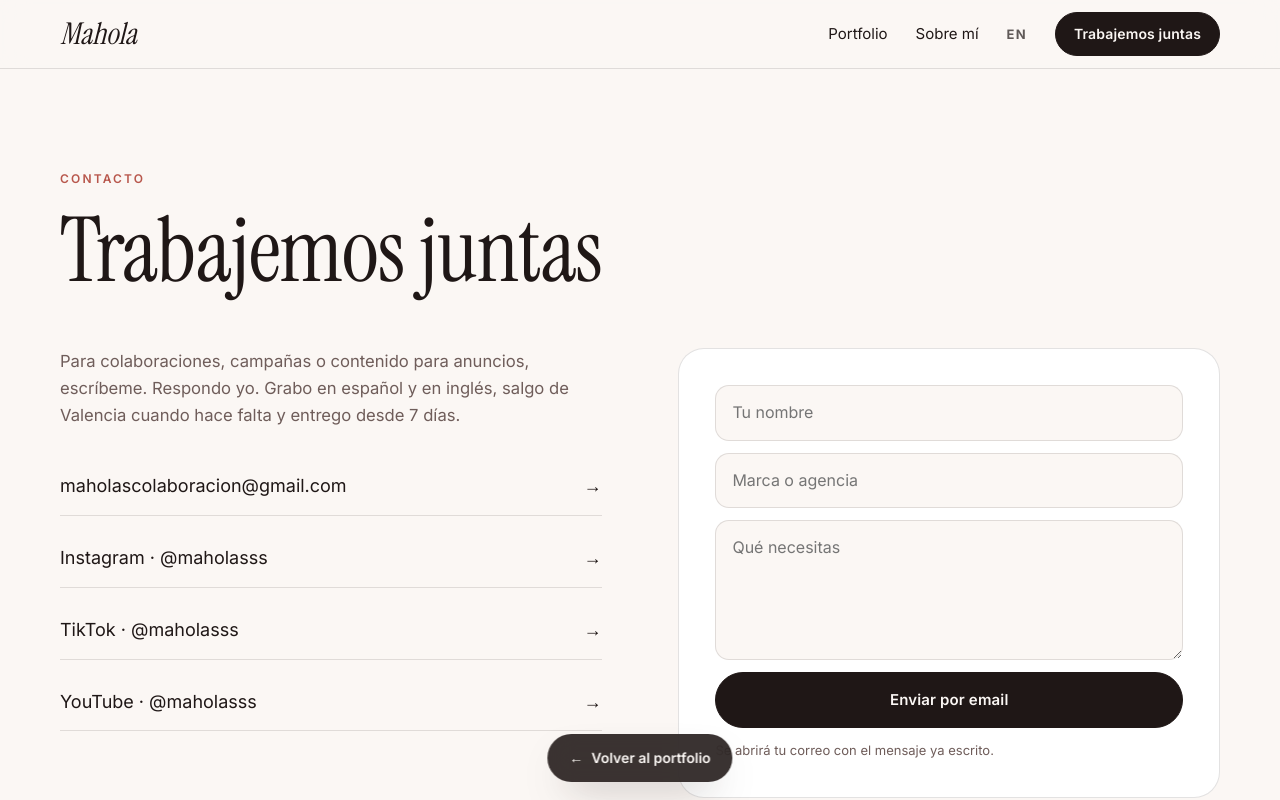
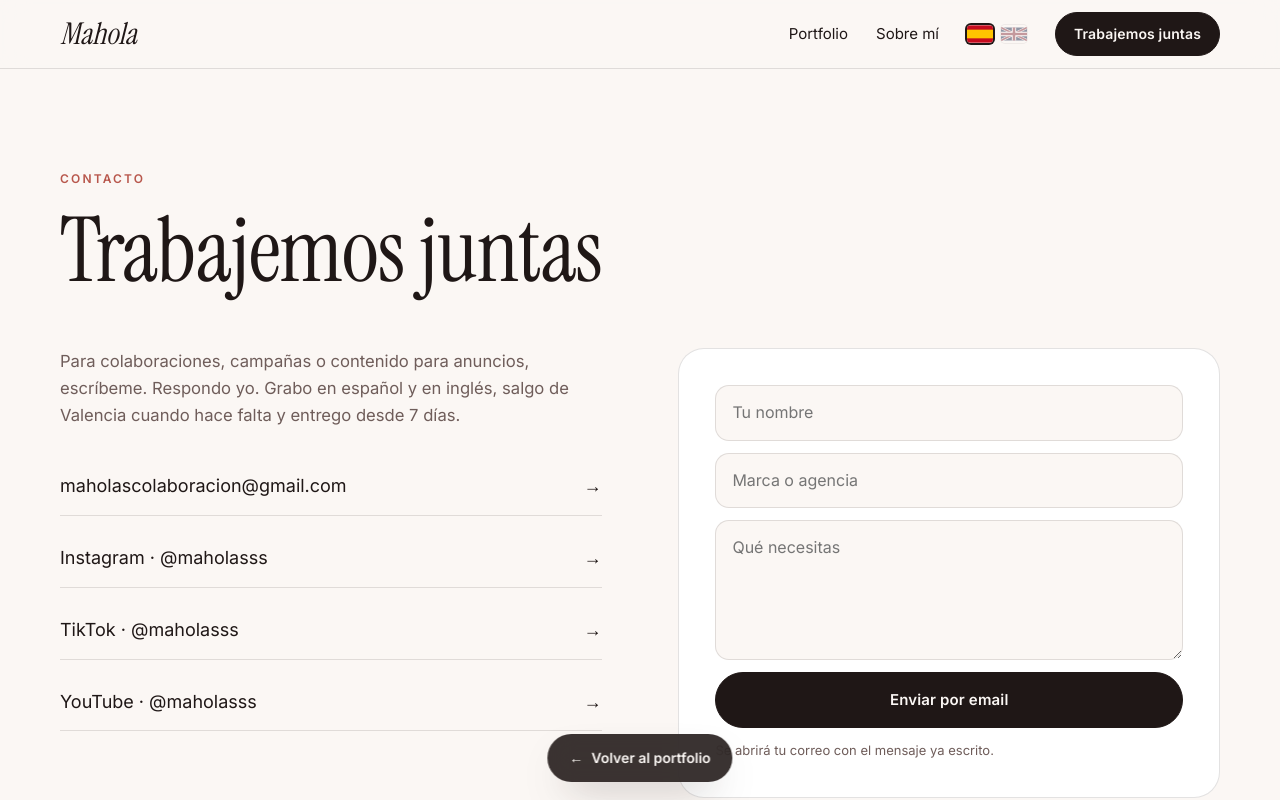
Before and after one commit to maholasss/newweb, a Next.js app: page /contacto in a window 1280 px wide. Shown: the top 800 px of the page. Built offline with nearby package versions, Linux system fonts and the light colour scheme.

Commit message:
Idioma con banderas y el actual marcado

```diff
--- a/app/globals.css
+++ b/app/globals.css
@@ -708,3 +708,13 @@ button { font: inherit; color: inherit; cursor: pointer; }
   .back-fab:hover span { transform: translateX(-4px); }
 }
 .back-fab:active { transform: translateX(-50%) scale(.96); }
+
+
+/* Selector de idioma con banderas */
+.langs { display: inline-flex; align-items: center; gap: 8px; }
+.flag { display: inline-flex; width: 26px; height: 18px; border-radius: 4px; overflow: hidden; box-shadow: 0 0 0 1px var(--line); opacity: .45; filter: saturate(.5); transition: opacity var(--fast) var(--ease), filter var(--fast) var(--ease), transform var(--fast) var(--ease); }
+.flag svg { width: 100%; height: 100%; display: block; }
+.flag.is-on { opacity: 1; filter: none; box-shadow: 0 0 0 2px var(--ink); }
+@media (hover: hover) { a.flag:hover { opacity: 1; filter: none; transform: translateY(-2px); } }
+.msheet-langs { display: flex; justify-content: flex-start; padding: 16px 16px 6px; opacity: 0; transform: translateY(10px); animation: sheet-item .5s var(--ease) calc(.06s * var(--i, 0) + .08s) forwards; }
+.msheet-langs .flag { width: 32px; height: 22px; }
--- /dev/null
+++ b/components/LangSwitch.jsx
@@ -0,0 +1,37 @@
+import Link from 'next/link';
+
+const ES = (
+  <svg viewBox="0 0 3 2" aria-hidden="true">
+    <rect width="3" height="2" fill="#c60b1e" />
+    <rect y="0.5" width="3" height="1" fill="#ffc400" />
+  </svg>
+);
+
+const UK = (
+  <svg viewBox="0 0 60 30" aria-hidden="true">
+    <rect width="60" height="30" fill="#012169" />
+    <path d="M0 0l60 30M60 0L0 30" stroke="#fff" strokeWidth="6" />
+    <path d="M0 0l60 30M60 0L0 30" stroke="#C8102E" strokeWidth="4" />
+    <path d="M30 0v30M0 15h60" stroke="#fff" strokeWidth="10" />
+    <path d="M30 0v30M0 15h60" stroke="#C8102E" strokeWidth="6" />
+  </svg>
+);
+
+// Dos banderas: la del idioma en el que estás queda marcada
+export default function LangSwitch({ lang, other }) {
+  const flags = [
+    ['es', ES, 'Español'],
+    ['en', UK, 'English'],
+  ];
+  return (
+    <span className="langs">
+      {flags.map(([code, flag, label]) =>
+        code === lang ? (
+          <span key={code} className="flag is-on" aria-current="true" title={label}>{flag}</span>
+        ) : (
+          <Link key={code} href={other} className="flag" hrefLang={code} aria-label={label} title={label}>{flag}</Link>
+        )
+      )}
+    </span>
+  );
+}
--- a/components/MobileMenu.jsx
+++ b/components/MobileMenu.jsx
@@ -2,6 +2,7 @@
 import { useEffect, useState } from 'react';
 import Link from 'next/link';
 import { usePathname } from 'next/navigation';
+import LangSwitch from './LangSwitch';
 
 export default function MobileMenu({ items, lang, other, otherLabel }) {
   const [open, setOpen] = useState(false);
@@ -24,7 +25,9 @@ export default function MobileMenu({ items, lang, other, otherLabel }) {
           {items.map(([href, label], i) => (
             <Link key={href} href={href} style={{ '--i': i }} onClick={() => setOpen(false)}>{label}</Link>
           ))}
-          <Link className="msheet-lang" href={other} hrefLang={lang === 'es' ? 'en' : 'es'} style={{ '--i': items.length }} onClick={() => setOpen(false)}>{otherLabel}</Link>
+          <span className="msheet-langs" style={{ '--i': items.length }} onClick={() => setOpen(false)}>
+            <LangSwitch lang={lang} other={other} />
+          </span>
         </nav>
       )}
     </div>
--- a/components/ui.jsx
+++ b/components/ui.jsx
@@ -5,6 +5,7 @@ import { T, ROUTES, EMAIL, IG, TIKTOK, YOUTUBE, FACEBOOK, CREDIT } from '@/lib/s
 import Glow from './Glow';
 import MobileMenu from './MobileMenu';
 import BackToPortfolio from './BackToPortfolio';
+import LangSwitch from './LangSwitch';
 
 // Logo de marca: SVG/PNG si lo tenemos, si no el nombre en serif
 export function Mark({ slug }) {
@@ -28,7 +29,7 @@ export function Header({ lang, other }) {
     <>
       <Link href={r('portfolio')}>{t.portfolio}</Link>
       <Link href={r('about')}>{t.about}</Link>
-      <Link href={other} className="lang" hrefLang={lang === 'es' ? 'en' : 'es'} aria-label={t.otherLabel}>{t.other}</Link>
+      <LangSwitch lang={lang} other={other} />
       <Link href={r('contact')} className="btn btn--dark"><span>{t.cta}</span></Link>
     </>
   );
```
